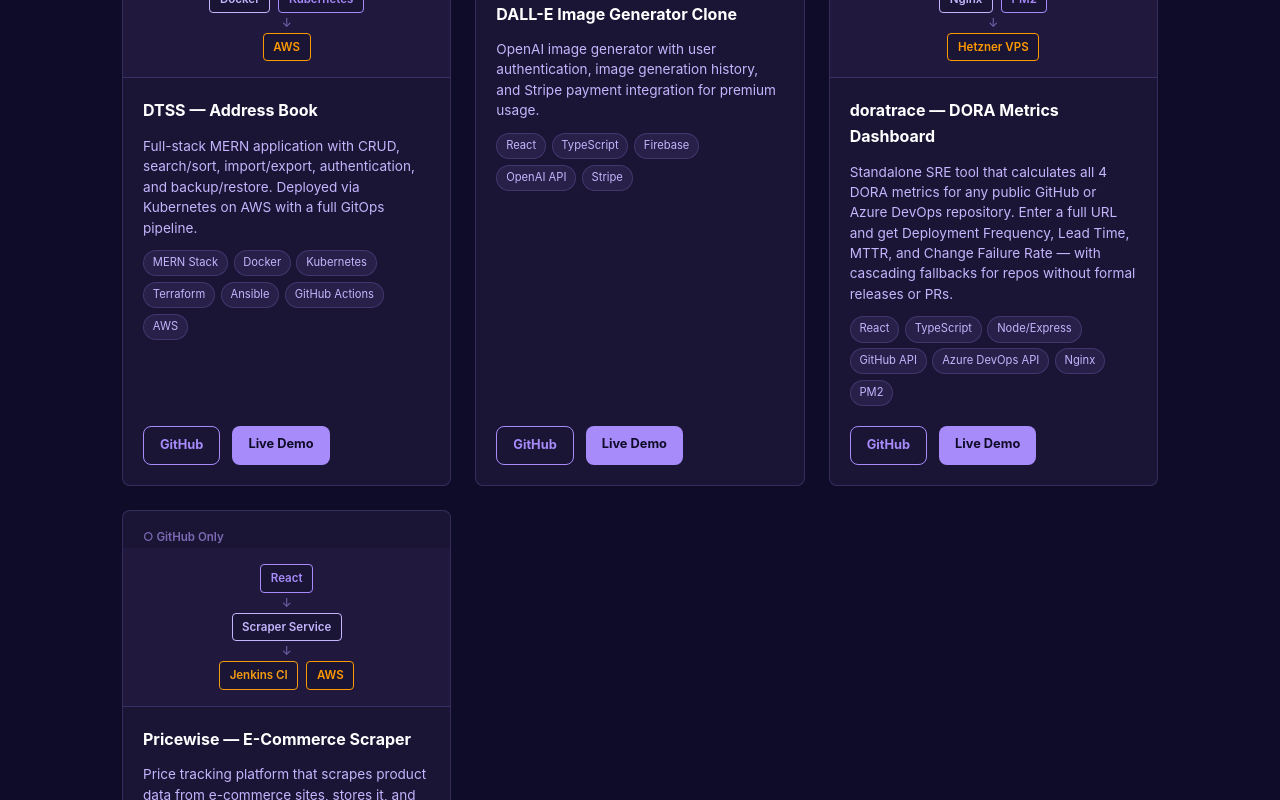
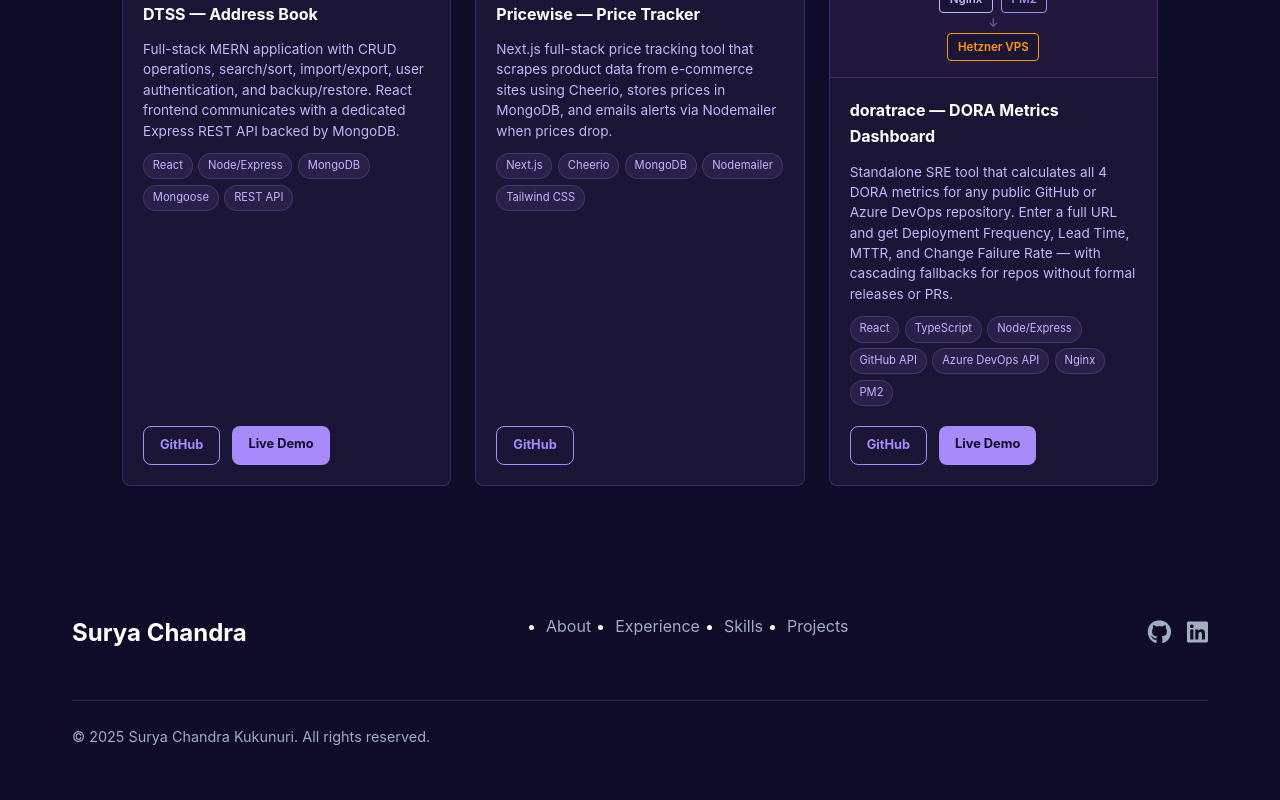
Before and after one commit to suryach24/portfolio, a React (Create React App) app: page / in a window 1280 px wide. Shown: the part 6100-6900 px from the top of the page. After the commit the page ends 6872 px from the top, so only its background shows below. Built offline with nearby package versions, Linux system fonts and the light colour scheme.

Commit message:
fix: remove DALL-E, correct DTSS and Pricewise architectures from actual repos

```diff
--- a/src/data/projectsData.ts
+++ b/src/data/projectsData.ts
@@ -19,8 +19,8 @@
     id: 1,
     title: 'DTSS — Address Book',
     description:
-      'Full-stack MERN application with CRUD, search/sort, import/export, authentication, and backup/restore. Deployed via Kubernetes on AWS with a full GitOps pipeline.',
-    technologies: ['MERN Stack', 'Docker', 'Kubernetes', 'Terraform', 'Ansible', 'GitHub Actions', 'AWS'],
+      'Full-stack MERN application with CRUD operations, search/sort, import/export, user authentication, and backup/restore. React frontend communicates with a dedicated Express REST API backed by MongoDB.',
+    technologies: ['React', 'Node/Express', 'MongoDB', 'Mongoose', 'REST API'],
     githubUrl: 'https://github.com/suryach24/dtss/',
     liveUrl: 'https://dtss-frontend.onrender.com',
     isLive: true,
@@ -28,23 +28,20 @@
       [{ label: 'React', color: '--accent' }],
       [{ label: 'Node/Express', color: '--text-secondary' }],
       [{ label: 'MongoDB', color: '--green' }],
-      [{ label: 'Docker', color: '--text-secondary' }, { label: 'Kubernetes', color: '--accent' }],
-      [{ label: 'AWS', color: '--aws-orange' }],
     ],
   },
   {
     id: 2,
-    title: 'DALL-E Image Generator Clone',
+    title: 'Pricewise — Price Tracker',
     description:
-      'OpenAI image generator with user authentication, image generation history, and Stripe payment integration for premium usage.',
-    technologies: ['React', 'TypeScript', 'Firebase', 'OpenAI API', 'Stripe'],
-    githubUrl: 'https://github.com/suryach24/dall-e-image-generator-clone',
-    liveUrl: 'https://dall-e-73lh.onrender.com',
-    isLive: true,
+      'Next.js full-stack price tracking tool that scrapes product data from e-commerce sites using Cheerio, stores prices in MongoDB, and emails alerts via Nodemailer when prices drop.',
+    technologies: ['Next.js', 'Cheerio', 'MongoDB', 'Nodemailer', 'Tailwind CSS'],
+    githubUrl: 'https://github.com/suryach24/pricewise',
+    isLive: false,
     architectureFlow: [
-      [{ label: 'React', color: '--accent' }],
-      [{ label: 'Firebase', color: '--amber' }],
-      [{ label: 'OpenAI API', color: '--green' }, { label: 'Stripe', color: '--accent' }],
+      [{ label: 'Next.js', color: '--accent' }],
+      [{ label: 'Cheerio Scraper', color: '--text-secondary' }],
+      [{ label: 'MongoDB', color: '--green' }, { label: 'Nodemailer', color: '--amber' }],
     ],
   },
   {
@@ -64,18 +61,4 @@
       [{ label: 'Hetzner VPS', color: '--aws-orange' }],
     ],
   },
-  {
-    id: 4,
-    title: 'Pricewise — E-Commerce Scraper',
-    description:
-      'Price tracking platform that scrapes product data from e-commerce sites, stores it, and alerts users when prices drop.',
-    technologies: ['React', 'Scraper Service', 'Jenkins', 'AWS'],
-    githubUrl: 'https://github.com/suryach24/pricewise',
-    isLive: false,
-    architectureFlow: [
-      [{ label: 'React', color: '--accent' }],
-      [{ label: 'Scraper Service', color: '--text-secondary' }],
-      [{ label: 'Jenkins CI', color: '--amber' }, { label: 'AWS', color: '--aws-orange' }],
-    ],
-  },
 ];
```
